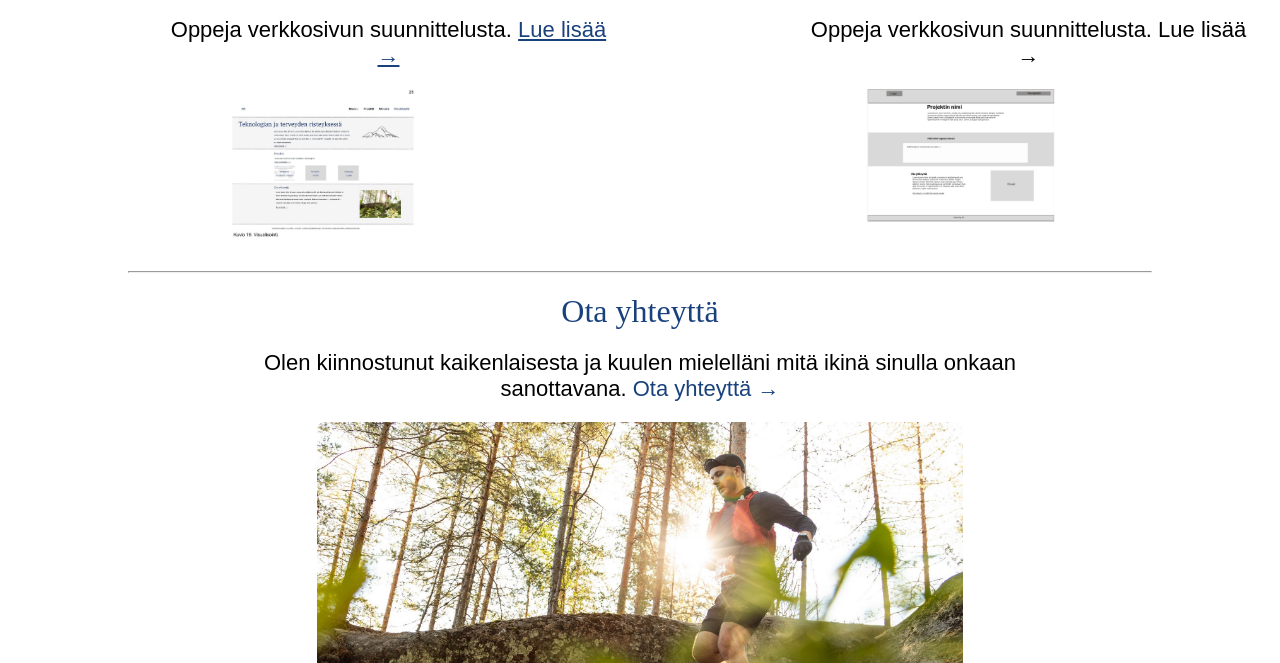
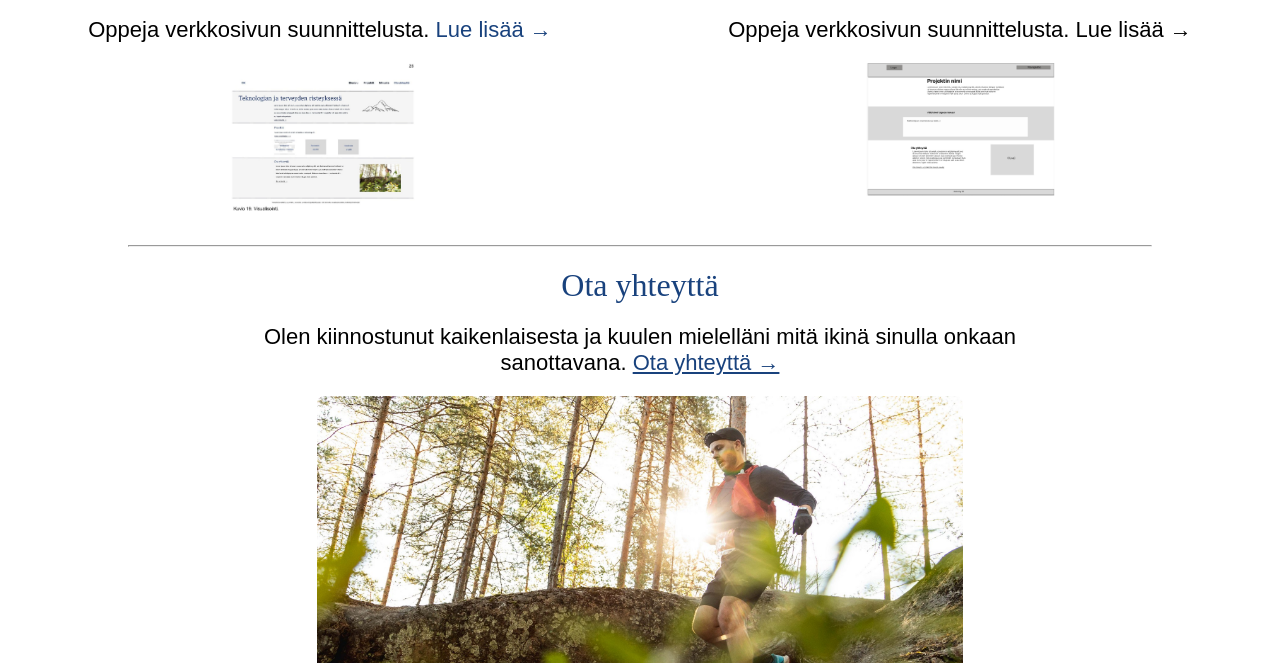
Before and after one commit to olkosk/olkosk.github.io, a plain HTML site: page projektit.html in a window 1280 px wide. Shown: the part 437-1100 px from the top of the page. Drawn offline with Linux system fonts and the light colour scheme; a web font is replaced by a local one.

Commit message:
Update projektit.html

```diff
--- a/projektit.html
+++ b/projektit.html
@@ -41,17 +41,13 @@
 
     <section class="projektikuvake">
     <h2>Verkkosivun suunnitelma</h2>
-    <div class="intro">
     <p>Oppeja verkkosivun suunnittelusta. <a href="projektit_alasivu.html">Lue lisää →</a></p>
-    </div>
     <a href="projektit_alasivu.html"> <img class="projektikuva" src="projekti1.jpg" alt="Verkkosivun suunnitelma-kuva."> </a>
     </section>
 
     <section class="projektikuvake">
     <h2>Placeholder Projekti</h2>
-    <div class="intro">
     <p>Oppeja verkkosivun suunnittelusta. Lue lisää → </p>
-    </div>
     <img class="projektikuva" src="placeholder.jpg" alt="Placeholder-kuva.">
     </section>
 
@@ -61,7 +57,7 @@
 
     <section class="yhteys">
     <h2>Ota yhteyttä</h2>
-    <p>Olen kiinnostunut kaikenlaisesta ja kuulen mielelläni mitä ikinä sinulla onkaan sanottavana. <a href="yhteys.html">Ota yhteyttä →</a></p>
+    <p>Olen kiinnostunut kaikenlaisesta ja kuulen mielelläni mitä ikinä sinulla onkaan sanottavana. <a class="linkalleviivaus" href="yhteys.html">Ota yhteyttä →</a></p>
     <img class="yhteyskuva" src="minä.jpg" alt="Kuva minusta.">
     </section>
 
```
